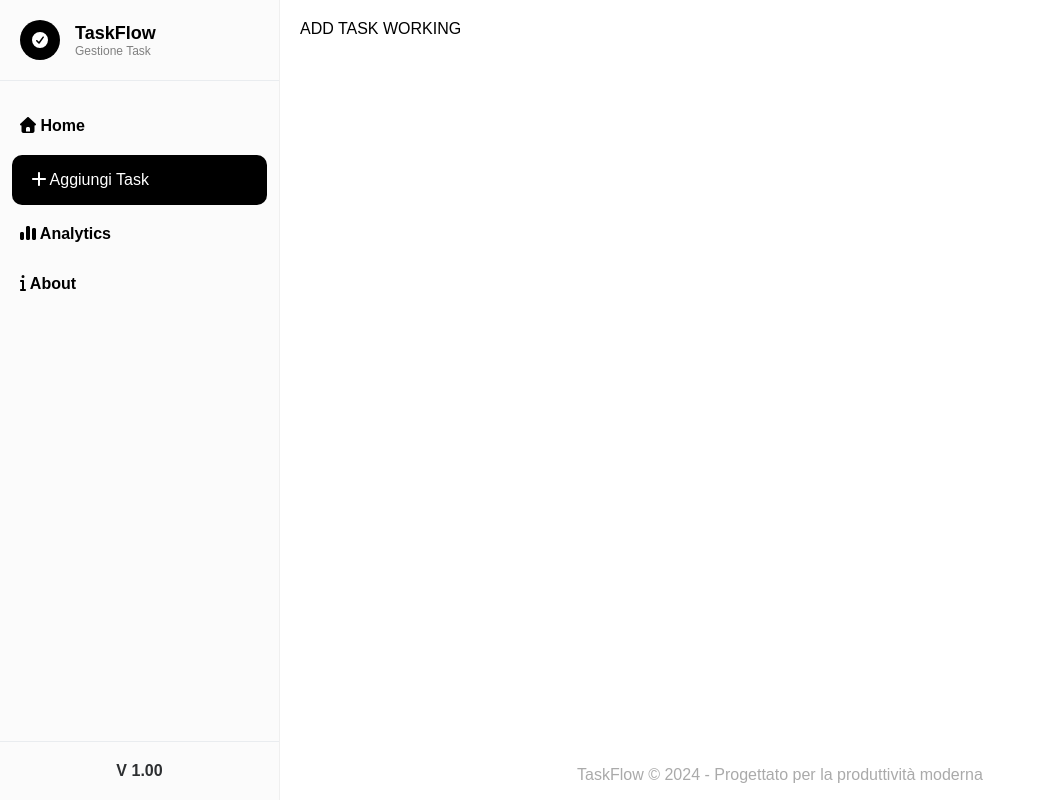
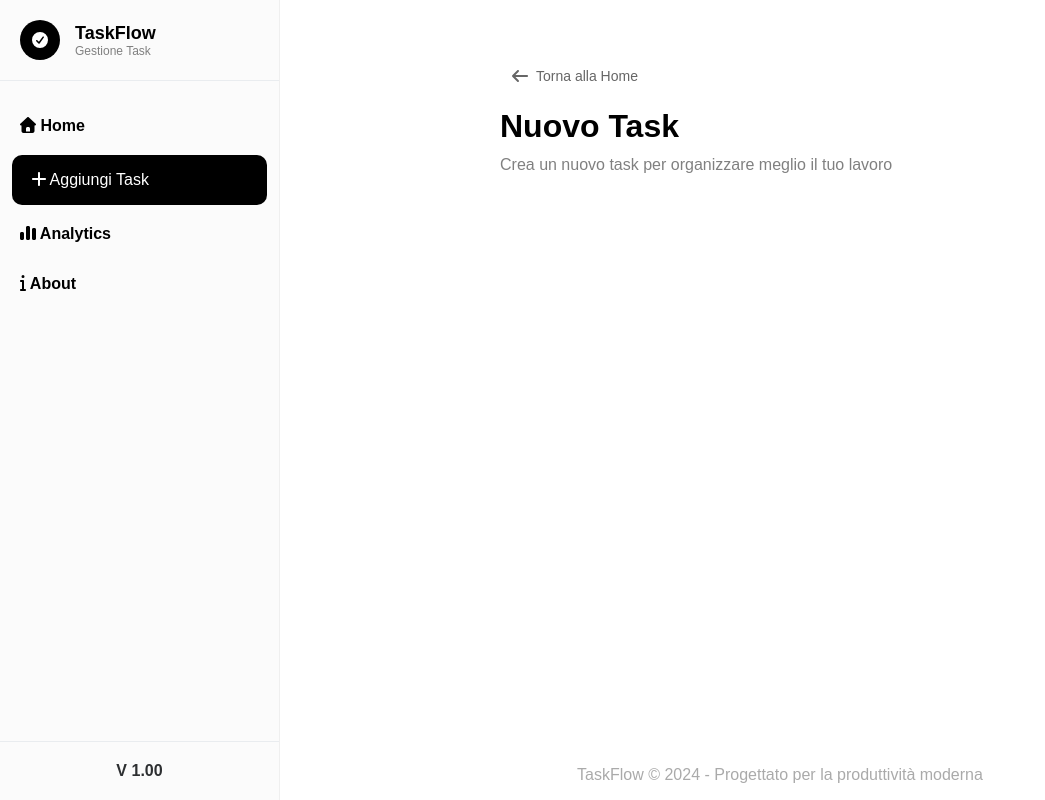
Before and after one commit to Figetto7/TaskFlow, a React (Vite) app: page /AddTask in a window 1280 px wide. Shown: the whole page, without its empty margins (0-1045 px from the left). Built offline with nearby package versions, Linux system fonts and the light colour scheme.

Commit message:
PART 1 ADD TASK

```diff
--- a/src/AddTask/AddTask.jsx
+++ b/src/AddTask/AddTask.jsx
@@ -1,8 +1,18 @@
 import React from 'react'
 import styles from './AddTask.module.css'
+import { useNavigate } from 'react-router-dom'
+import { FontAwesomeIcon } from '@fortawesome/react-fontawesome';
+import { faArrowLeft } from '@fortawesome/free-solid-svg-icons';
 
-export default function addTask (){
+
+export default function AddTask (){
+  const navigate = useNavigate();
   return (
-    <div className={styles.addTask}>ADD TASK WORKING</div>
+    <div className={styles.addTaskHeader}>
+      <button className={styles.backButtonHome} onClick={() => navigate('/')}> <FontAwesomeIcon icon={faArrowLeft} /> Torna alla Home</button>
+      <h1 className={styles.AddTasktitle}>Nuovo Task</h1>
+      <p className={styles.AddTasksubtitle}>Crea un nuovo task per organizzare meglio il tuo lavoro</p>
+    </div>
+
   )
 }
--- a/src/AddTask/AddTask.module.css
+++ b/src/AddTask/AddTask.module.css
@@ -0,0 +1,41 @@
+.addTaskHeader {
+max-width: 600px;
+margin: 0 auto;
+padding: 40px 20px;
+text-align: left;
+}
+
+.backButtonHome {
+display: flex;
+align-items: center;
+gap: 8px;
+color: #666;
+text-decoration: none;
+font-size: 14px;
+margin-bottom: 16px;
+padding: 8px 12px;
+border-radius: 6px;
+border:none;
+background-color: white;;
+}
+
+.backButtonHome:hover {
+background-color:rgb(234, 233, 233);
+color: black;
+
+transition: background-color 0.2s ease;
+}
+
+.AddTasktitle {
+font-size: 32px;
+font-weight: 600;
+color: black;
+margin: 0 0 8px 0;
+}
+
+.AddTasksubtitle {
+font-size: 16px;
+color: gray;
+margin: 0;
+line-height: 1.5;
+}
```
